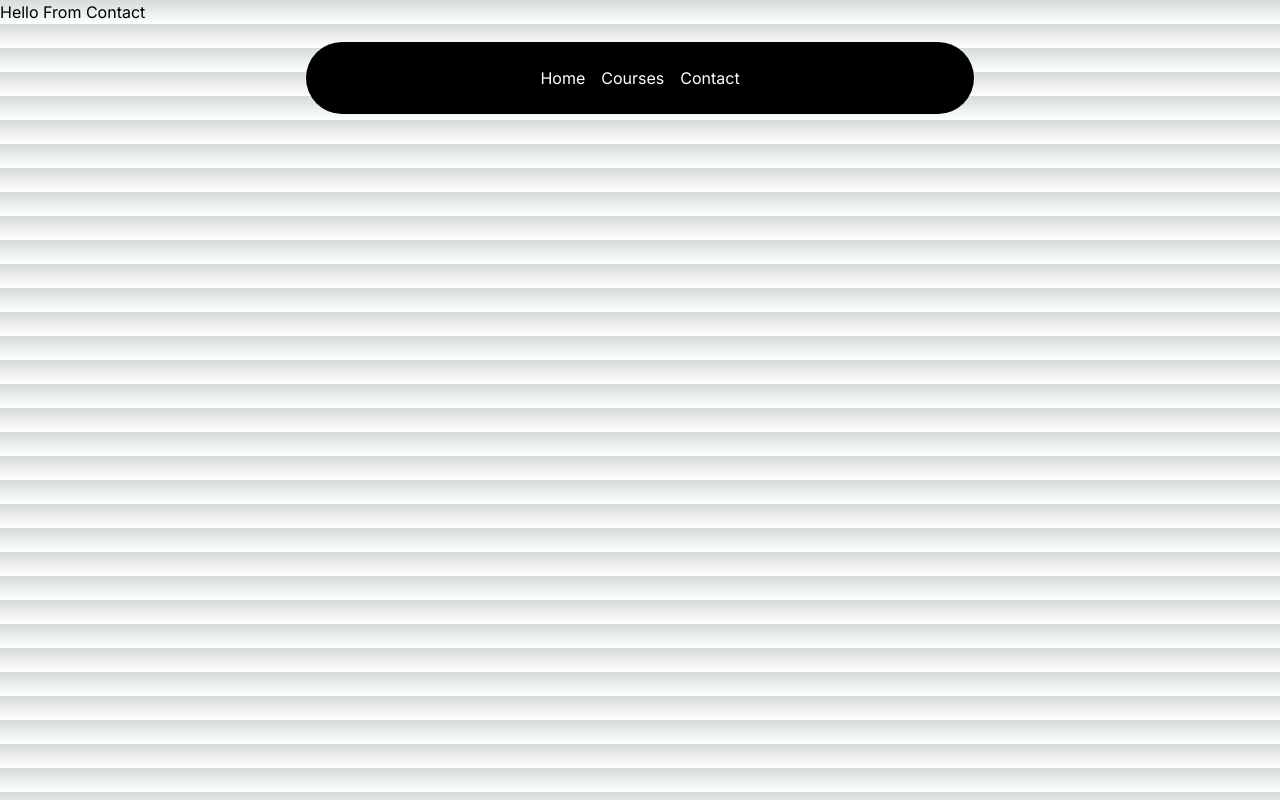
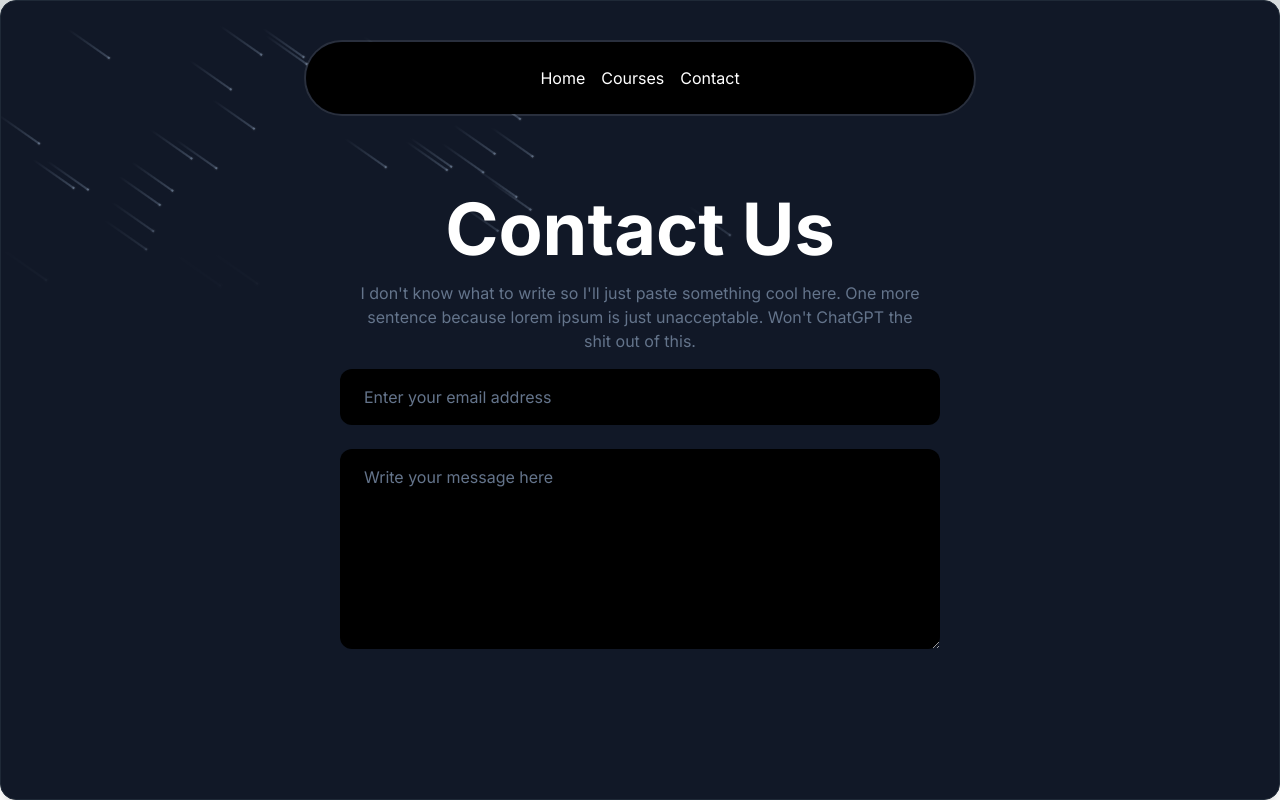
Before and after one commit to mohits-git/nextjs-music-app, a Next.js app: page /contact in a window 1280 px wide. Built offline with nearby package versions, Linux system fonts and the light colour scheme.

Commit message:
feat: add Contact page

```diff
--- a/src/app/contact/page.tsx
+++ b/src/app/contact/page.tsx
@@ -1,5 +1,29 @@
+'use client';
+import { Meteors } from "@/components/ui/meteors"
 export default function Page() {
   return (
-    <h1>Hello From Contact</h1>
+    <div className="">
+      <div className=" w-full h-screen relative">
+        <div className="absolute inset-0 h-full w-full bg-gradient-to-r from-blue-500 to-teal-500 transform scale-[0.80] bg-red-500 rounded-full blur-3xl" />
+        <div className="relative shadow-xl bg-gray-900 border border-gray-800 px-4 py-8 h-full overflow-hidden rounded-2xl flex flex-col justify-center items-center">
+          <h1 className="font-bold mt-12  text-7xl text-white mb-4 relative z-50">
+            Contact Us
+          </h1>
+
+          <p className="font-normal text-base text-slate-500 mb-4 relative z-50 max-w-xl text-center">
+            I don&apos;t know what to write so I&apos;ll just paste something
+            cool here. One more sentence because lorem ipsum is just
+            unacceptable. Won&apos;t ChatGPT the shit out of this.
+          </p>
+
+          <div className="min-w-[600px] space-y-6">
+            <input type="text" className="bg-black px-6 py-4 rounded-xl min-w-full placeholder:text-slate-500" placeholder="Enter your email address" />
+            <textarea className="bg-black px-6 py-4 rounded-xl min-w-full placeholder:text-slate-500" rows={7} placeholder="Write your message here" />
+          </div>
+          {/* Meaty part - Meteor effect */}
+          <Meteors number={40} />
+        </div>
+      </div>
+    </div>
   )
 }
--- /dev/null
+++ b/src/components/ui/meteors.tsx
@@ -0,0 +1,34 @@
+'use client';
+import { cn } from "@/utils/cn";
+import clsx from "clsx";
+import React from "react";
+
+export const Meteors = ({
+  number,
+  className,
+}: {
+  number?: number;
+  className?: string;
+}) => {
+  const meteors = new Array(number || 20).fill(true);
+  return (
+    <>
+      {meteors.map((el, idx) => (
+        <span
+          key={"meteor" + idx}
+          className={cn(
+            "animate-meteor-effect absolute top-1/2 left-1/2 h-0.5 w-0.5 rounded-[9999px] bg-slate-500 shadow-[0_0_0_1px_#ffffff10] rotate-[215deg]",
+            "before:content-[''] before:absolute before:top-1/2 before:transform before:-translate-y-[50%] before:w-[50px] before:h-[1px] before:bg-gradient-to-r before:from-[#64748b] before:to-transparent",
+            className
+          )}
+          style={{
+            top: 0,
+            left: Math.floor(Math.random() * (400 - -400) + -400) + "px",
+            animationDelay: Math.random() * (0.8 - 0.2) + 0.2 + "s",
+            animationDuration: Math.floor(Math.random() * (10 - 2) + 2) + "s",
+          }}
+        ></span>
+      ))}
+    </>
+  );
+};
--- a/tailwind.config.ts
+++ b/tailwind.config.ts
@@ -24,8 +24,8 @@ const config: Config = {
       },
       animation: {
         spotlight: "spotlight 2s ease .75s 1 forwards",
-        scroll:
-          "scroll var(--animation-duration, 40s) var(--animation-direction, forwards) linear infinite",
+        scroll: "scroll var(--animation-duration, 40s) var(--animation-direction, forwards) linear infinite",
+        "meteor-effect": "meteor 5s linear infinite",
       },
       keyframes: {
         spotlight: {
@@ -41,6 +41,14 @@ const config: Config = {
         scroll: {
           to: {
             transform: "translate(calc(-50% - 0.5rem))",
+          },
+        },
+        meteor: {
+          "0%": { transform: "rotate(215deg) translateX(0)", opacity: "1" },
+          "70%": { opacity: "1" },
+          "100%": {
+            transform: "rotate(215deg) translateX(-500px)",
+            opacity: "0",
           },
         },
       },
```
